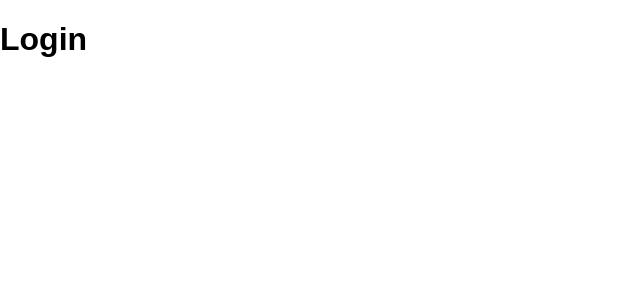
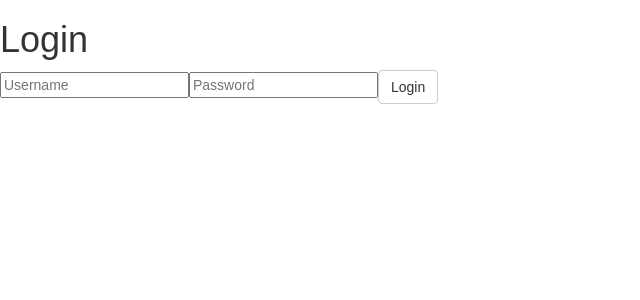
Before and after one commit to yippee-ki-yay/wheremymoneyat, a React (Create React App) app in the folder client/: page /login in a window 1280 px wide. Shown: the top 300 px of the page, without its empty margins (0-640 px from the left). Built offline with nearby package versions, Linux system fonts and the light colour scheme.

Commit message:
Add template for login component

```diff
--- a/client/index.html
+++ /dev/null
@@ -1,36 +0,0 @@
-<!DOCTYPE html>
-<html>
-  <head>
-    <title>Testing</title>
-    <link rel="stylesheet" type="text/css" href="style.css">
-  </head>
-
-  <body>
-
-    <header>
-      <!-- <span class="header-title">#WhereMyMoneyAt</span> -->
-    </header>
-
-    <div class="container">
-      <div class="columns">
-
-        <div class="main-form">
-          <input type="text" class="big-input"></input>
-          <button class="entry-btn">Spent</button>
-        </div>
-
-        <div class="entry-form">
-
-          <h2>Today</h2>
-          <hr>
-
-        </div>
-      </div>
-    </div>
-
-
-    <script src="public/bundle.js" type="text/javascript"></script>
-
-  </body>
-
-</html>
--- a/client/public/index.html
+++ b/client/public/index.html
@@ -4,6 +4,14 @@
     <meta charset="utf-8">
     <meta name="viewport" content="width=device-width, initial-scale=1">
     <link rel="shortcut icon" href="%PUBLIC_URL%/favicon.ico">
+
+    <!-- Latest compiled and minified CSS -->
+    <link rel="stylesheet" href="https://maxcdn.bootstrapcdn.com/bootstrap/3.3.7/css/bootstrap.min.css">
+    <!-- jQuery library -->
+    <script src="https://ajax.googleapis.com/ajax/libs/jquery/3.1.1/jquery.min.js"></script>
+    <!-- Latest compiled JavaScript -->
+    <script src="https://maxcdn.bootstrapcdn.com/bootstrap/3.3.7/js/bootstrap.min.js"></script>
+
     <!--
       Notice the use of %PUBLIC_URL% in the tag above.
       It will be replaced with the URL of the `public` folder during the build.
--- a/client/src/login/Login.js
+++ b/client/src/login/Login.js
@@ -1,11 +1,33 @@
 import React, { Component } from 'react';
+import axios from 'axios';
 
 class Login extends Component {
+  constructor (props) {
+    super(props);
+    this.state = {
+      username: "",
+      password: ""
+    };
+  }
 
   render() {
     return (
-      <h1>Login</h1>
-    )
+      <div>
+        <h1>Login</h1>
+
+        <div className="form-group">
+          <input type="text" value="" placeholder="Username" />
+          <input type="password" value="" placeholder="Password" />
+          <button className="btn btn-default">Login</button>
+        </div>
+
+      </div>
+    );
+  }
+
+  login = () => {
+    console.log(this.state.username);
+    console.log(this.state.password);
   }
 }
 
```
